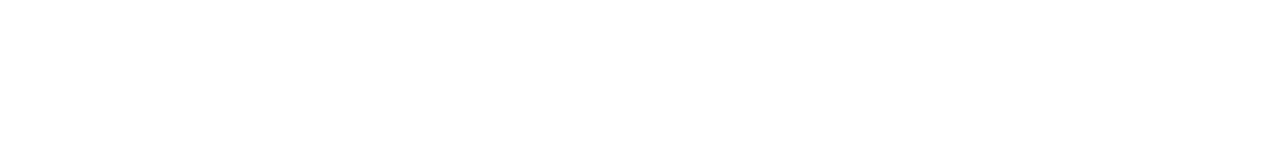
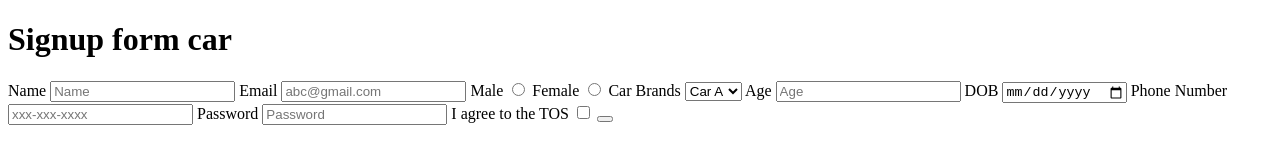
Before and after one commit to acciojob/signup-form-car-kartikgupta1920, a website: page main.html in a window 1280 px wide. Drawn offline with Linux system fonts and the light colour scheme.

Commit message:
created a submission

```diff
--- a/main.html
+++ b/main.html
@@ -8,6 +8,41 @@
 
 <body>
 	<!-- the entire body must be written by student -->
+	<h1>Signup form car</h1>
+	<form method="Post">
+		<label for="name">Name</label>
+			<input placeholder="Name" type="type" id="name" required>
+
+		<label for="email">Email</label>
+			<input placeholder="abc@gmail.com" type="email" id="email" required>
+
+		<label for="gender_m">Male</label>
+			<input  type="radio" id="gender_m" name="gender" required>
+
+		<label for="gender_f">Female</label>
+			<input  type="radio" id="gender_f" name="gender" required>
+	<label for="cars">Car Brands</label>
+		<select placeholder="--Please choose an option--" id="cars" required>
+			<option>Car A</option>
+			<option>Car B</option>
+			<option>Car C</option>
+		</select>
+
+		<label for="age">Age</label>
+			<input placeholder="Age" type="number" id="age" required>
+
+		<label for="dob">DOB</label>
+			<input  type="date" id="dob" required>
+
+		<label for="tel">Phone Number</label>
+			<input placeholder="xxx-xxx-xxxx" type="tel" id="tel" required>
+
+		<label for="password">Password</label>
+			<input placeholder="Password" type="password" id="password" required>
+		<lable for="tos">I agree to the TOS</lable>
+		<input type="checkbox"  id="tos" required>
+		<button type="submit">
+	</form>
     <script type="text/javascript" src="./script.js">
 </script>
 
```
